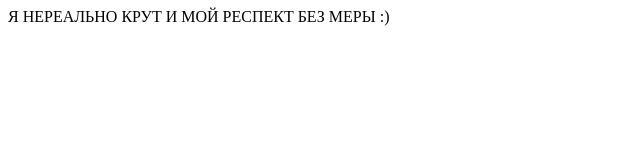
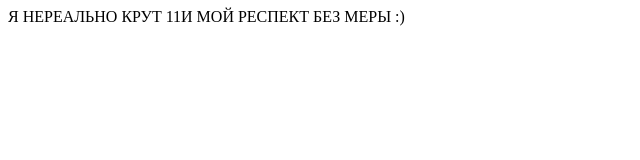
Before and after one commit to Alexman2505/fast_api_stepic, a plain HTML site: page index.html in a window 1280 px wide. Shown: the full height of the page, 0-640 px from the left. Drawn offline with Linux system fonts and the light colour scheme.

Commit message:
3 commit

```diff
--- a/index.html
+++ b/index.html
@@ -8,6 +8,6 @@
   </head>
 
   <body>
-    Я НЕРЕАЛЬНО КРУТ И МОЙ РЕСПЕКТ БЕЗ МЕРЫ :)
+    Я НЕРЕАЛЬНО КРУТ 11И МОЙ РЕСПЕКТ БЕЗ МЕРЫ :)
   </body>
 </html>
```
